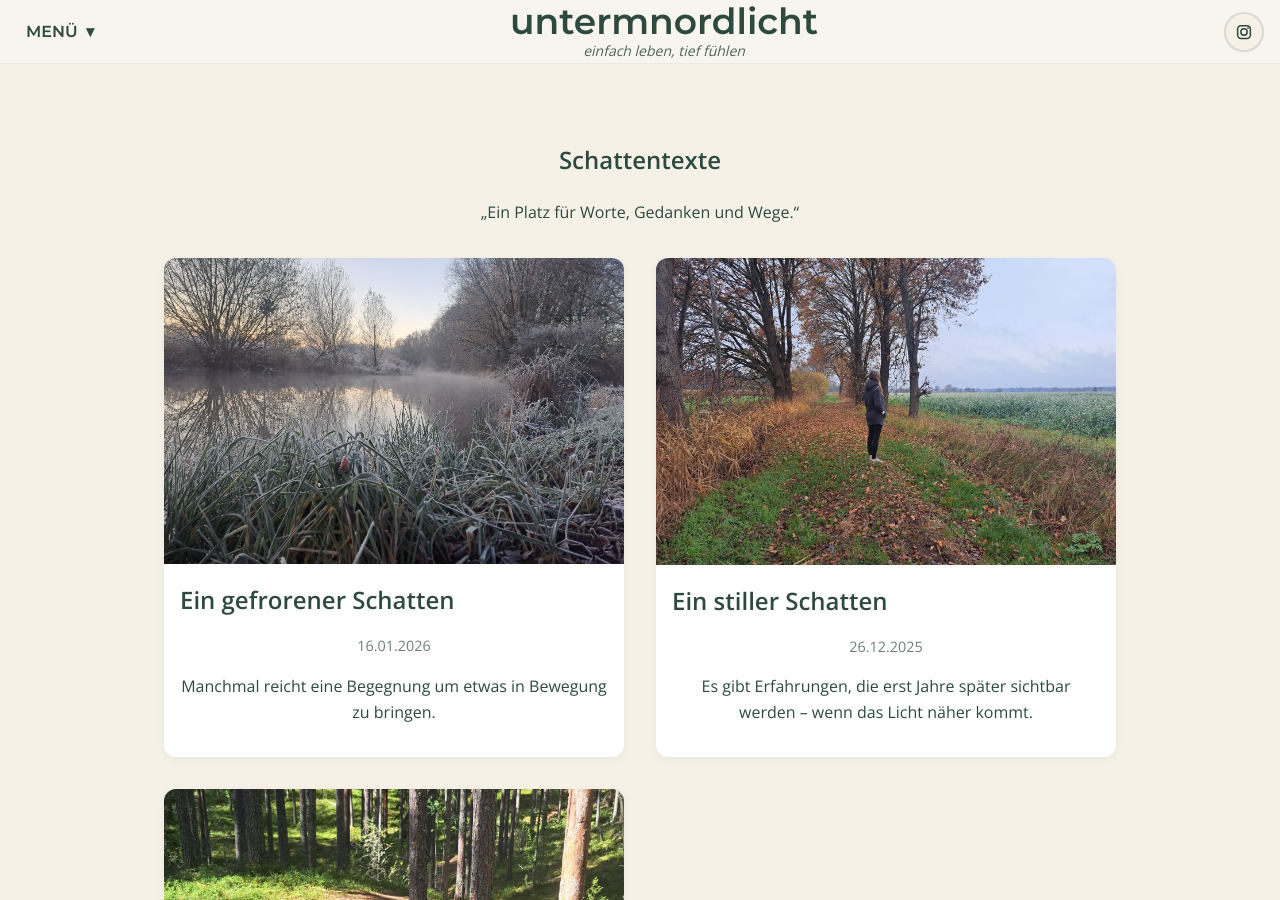
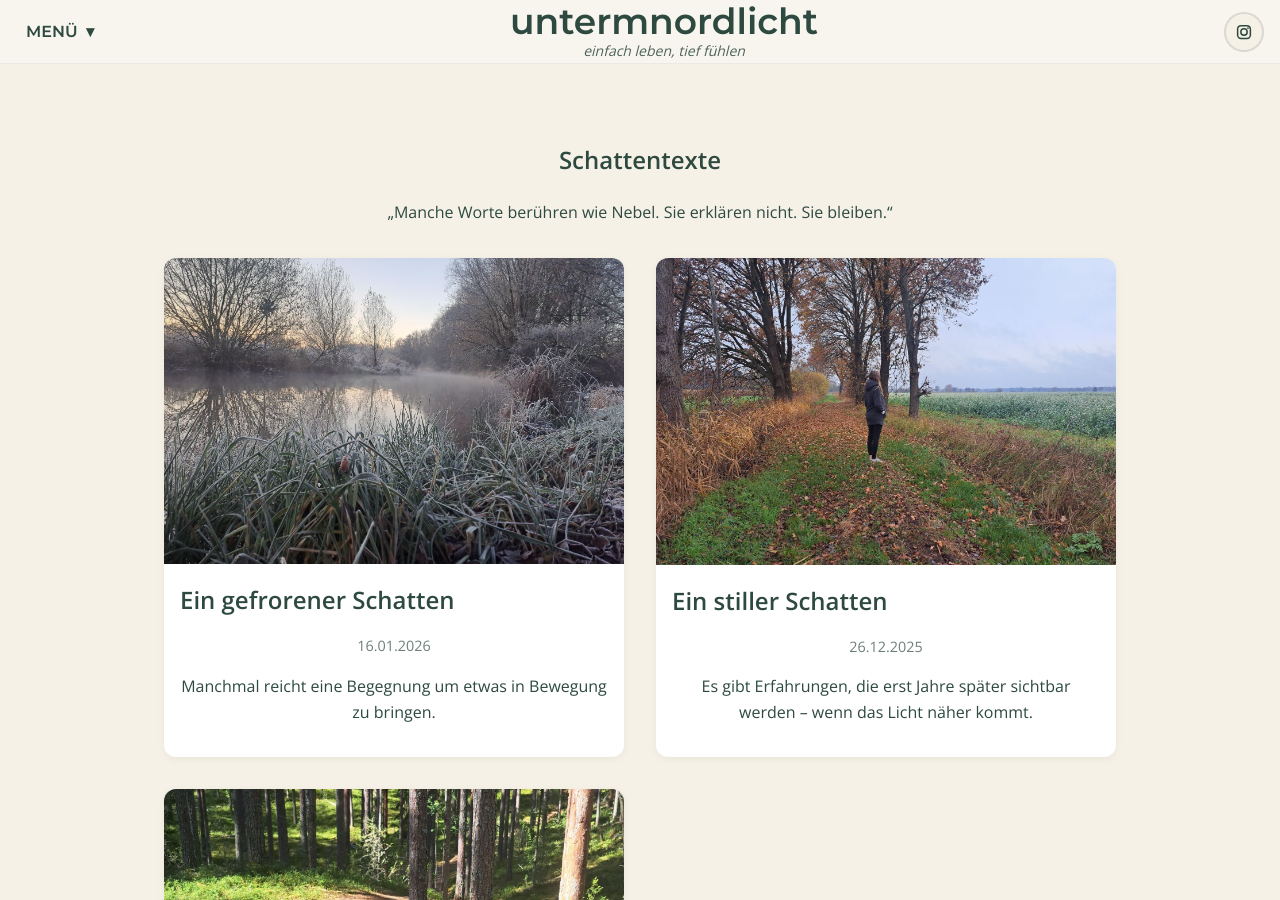
Before and after one commit to untermnordlicht/untermnordlicht, a Jekyll site: the page blog/schattentexte/index.html, which Jekyll copies as it is, in a window 1280 px wide and 900 px high. Built offline with Jekyll 4.4.1, drawn with Linux system fonts in a browser that asks for light colours.

Commit message:
Update index.html

```diff
--- a/blog/schattentexte/index.html
+++ b/blog/schattentexte/index.html
@@ -42,7 +42,9 @@ Sie bleiben.">
 <main id="inhalt" class="wrap" style="max-width:1000px; margin:2rem auto;">
   <section style="text-align:center; margin-bottom:2rem;">
     <h1 class="claim">Schattentexte</h1>
-    <p>„Ein Platz für Worte, Gedanken und Wege.“</p>
+    <p>„Manche Worte berühren wie Nebel.
+Sie erklären nicht.
+Sie bleiben.“</p>
   </section>
 
   <section class="blog-grid" style="display:grid; grid-template-columns:repeat(auto-fit,minmax(300px,1fr)); gap:2rem;">
```
